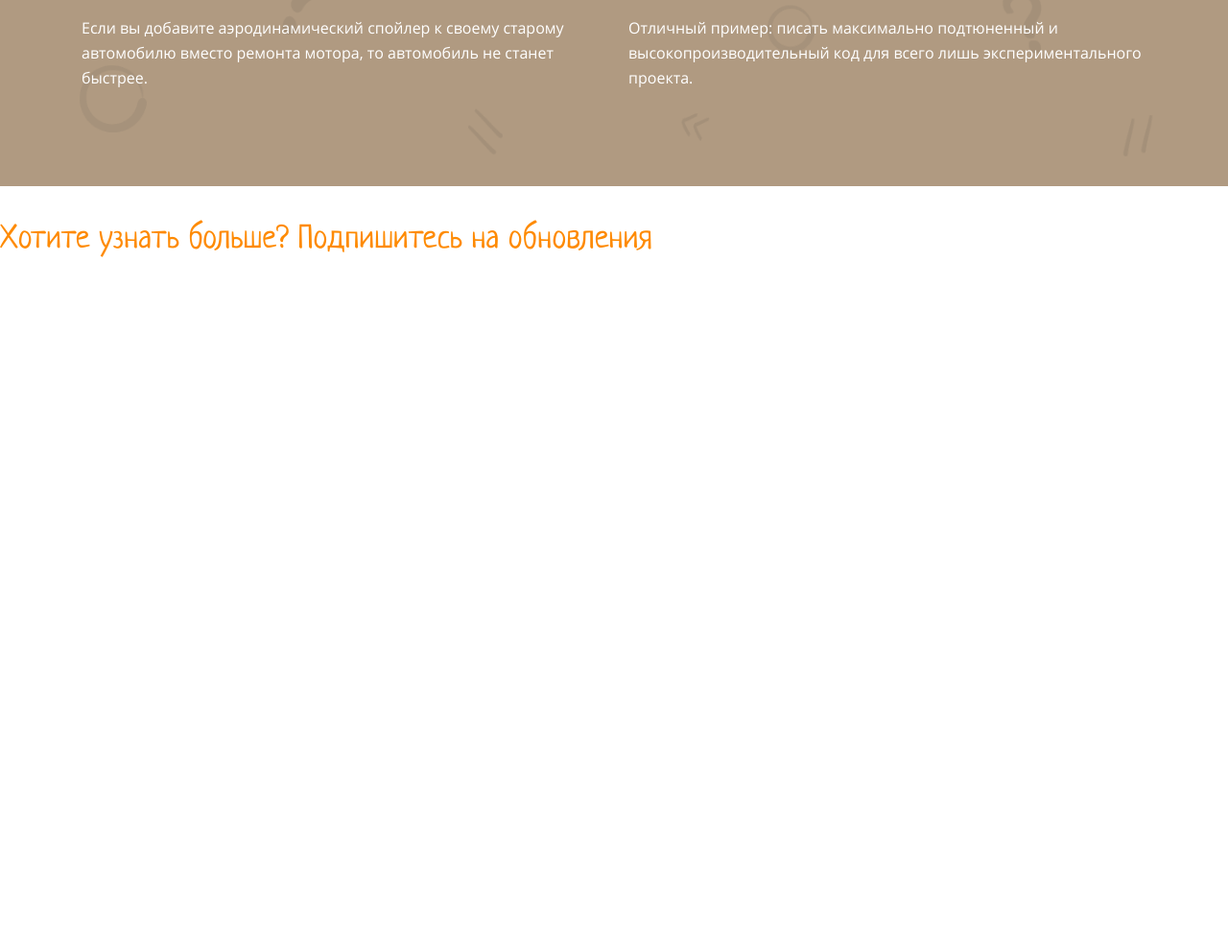
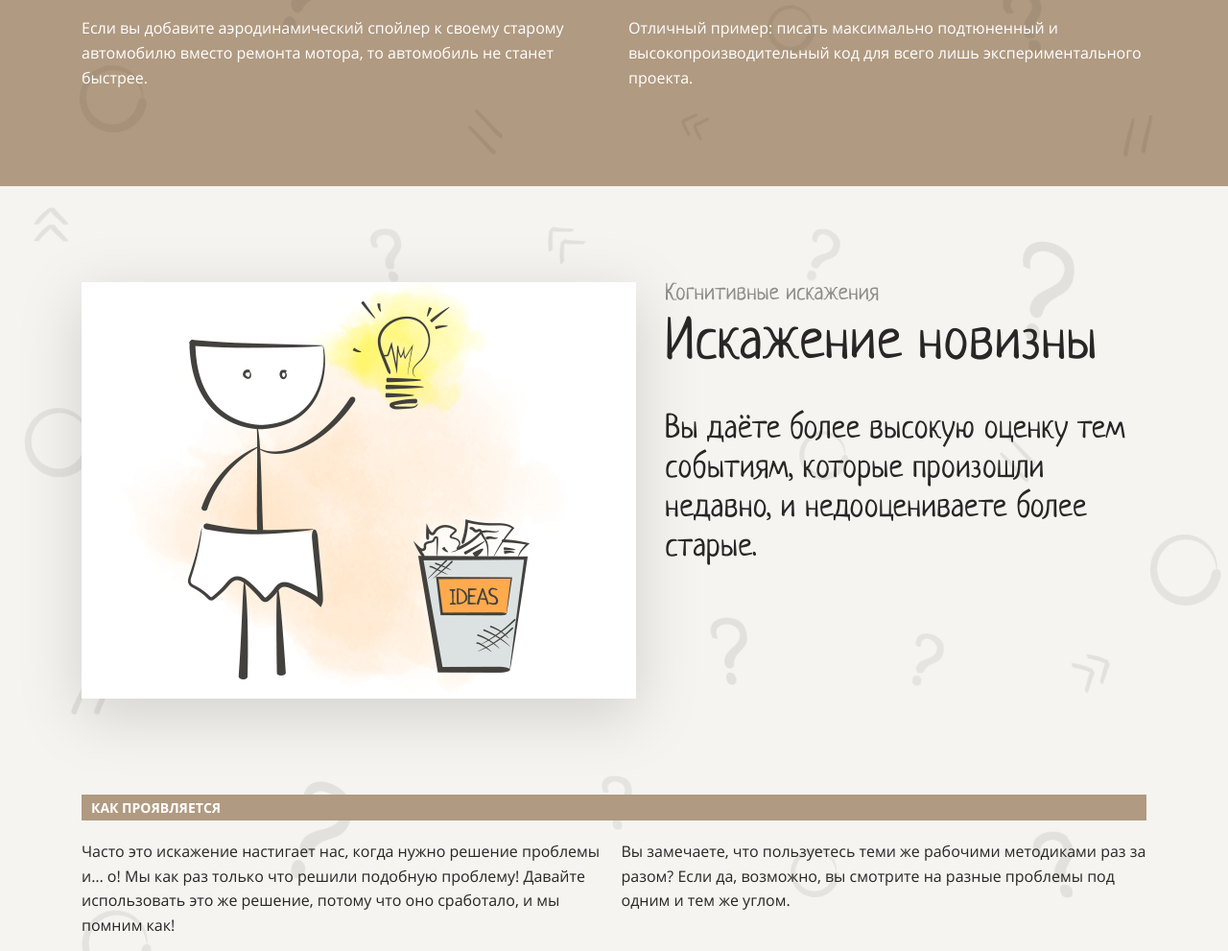
Before and after one commit to danilaprokoshev/layout-designer-project-lvl1, a website: page src/index.html in a window 1280 px wide. Shown: the part 4350-5341 px from the top of the page at 96% size. Before the commit the page ends 4638 px from the top, so only its background shows below. Drawn offline with Linux system fonts and the light colour scheme.

Commit message:
added distortion-of-novelty section on step#8

```diff
--- a/src/index.html
+++ b/src/index.html
@@ -49,7 +49,7 @@
           <h3 class="primary">Преждевременная оптимизация</h3>
           <p>Вы оптимизируете что-то задолго до того, как в этом появляется необходимость.</p>
         </a>
-        <a href="#distortion-of-new" class="navigation-item">
+        <a href="#distortion-of-novelty" class="navigation-item">
           <span class="digit">3</span>
           <h3 class="primary">Искажение новизны</h3>
           <p>Вы даёте более высокую оценку тем событиям, которые произошли недавно, и недооцениваете более старые.</p>
@@ -74,7 +74,7 @@
           </div>
           <div class="col pl-15">
             <span class="before-header-section dark-semiopacity">Когнитивные искажения</span>
-            <h2 >Эффект ИКЕА</h2>
+            <h2 class="dark">Эффект ИКЕА</h2>
             <p class="cm-description">Вы переоцениваете собственные решения, и, как следствие, недооцениваете решения
               других.</p>
           </div>
@@ -116,6 +116,30 @@
         </div>
       </div>
     </section>
+    <section class="distortion-of-novelty bg-image" id="distortion-of-novelty">
+      <div class="container">
+        <div class="row">
+          <div class="col pr-15">
+            <img class="shadow" src="./assets/images/3.png" alt="one man throws lamp bulb into a bin"/>
+          </div>
+          <div class="col pl-15">
+            <span class="before-header-section dark-semiopacity">Когнитивные искажения</span>
+            <h2 class="dark">Искажение новизны</h2>
+            <p class="cm-description dark">Вы даёте более высокую оценку тем событиям, которые произошли недавно, и недооцениваете более старые.</p>
+          </div>
+
+        </div>
+        <h3 class="mt-100 mb-20 how-appear-header before-header-section-brown">Как проявляется</h3>
+        <div class="row">
+          <div class="col dark">
+            Часто это искажение настигает нас, когда нужно решение проблемы и… о! Мы как раз только что решили подобную проблему! Давайте использовать это же решение, потому что оно сработало, и мы помним как!
+          </div>
+          <div class="col pl-15 dark">
+            Вы замечаете, что пользуетесь теми же рабочими методиками раз за разом? Если да, возможно, вы смотрите на разные проблемы под одним и тем же углом.
+          </div>
+        </div>
+      </div>
+    </section>
   </main>
   <footer>
     <h3>Хотите узнать больше? Подпишитесь на обновления</h3>
--- a/src/styles/style.css
+++ b/src/styles/style.css
@@ -43,12 +43,14 @@ body {
 .video-section,
 .navigation,
 .effect-ikea,
-.premature-optimization {
+.premature-optimization,
+.distortion-of-novelty {
   position: relative;
 }
 
 .header,
-.effect-ikea {
+.effect-ikea,
+.distortion-of-novelty {
   background-color: var(--light);
 }
 
@@ -139,10 +141,6 @@ img {
 
 p {
   margin-top: 0;
-}
-
-.effect-ikea h2 {
-  color: var(--dark);
 }
 
 .header > .container > img {
```
